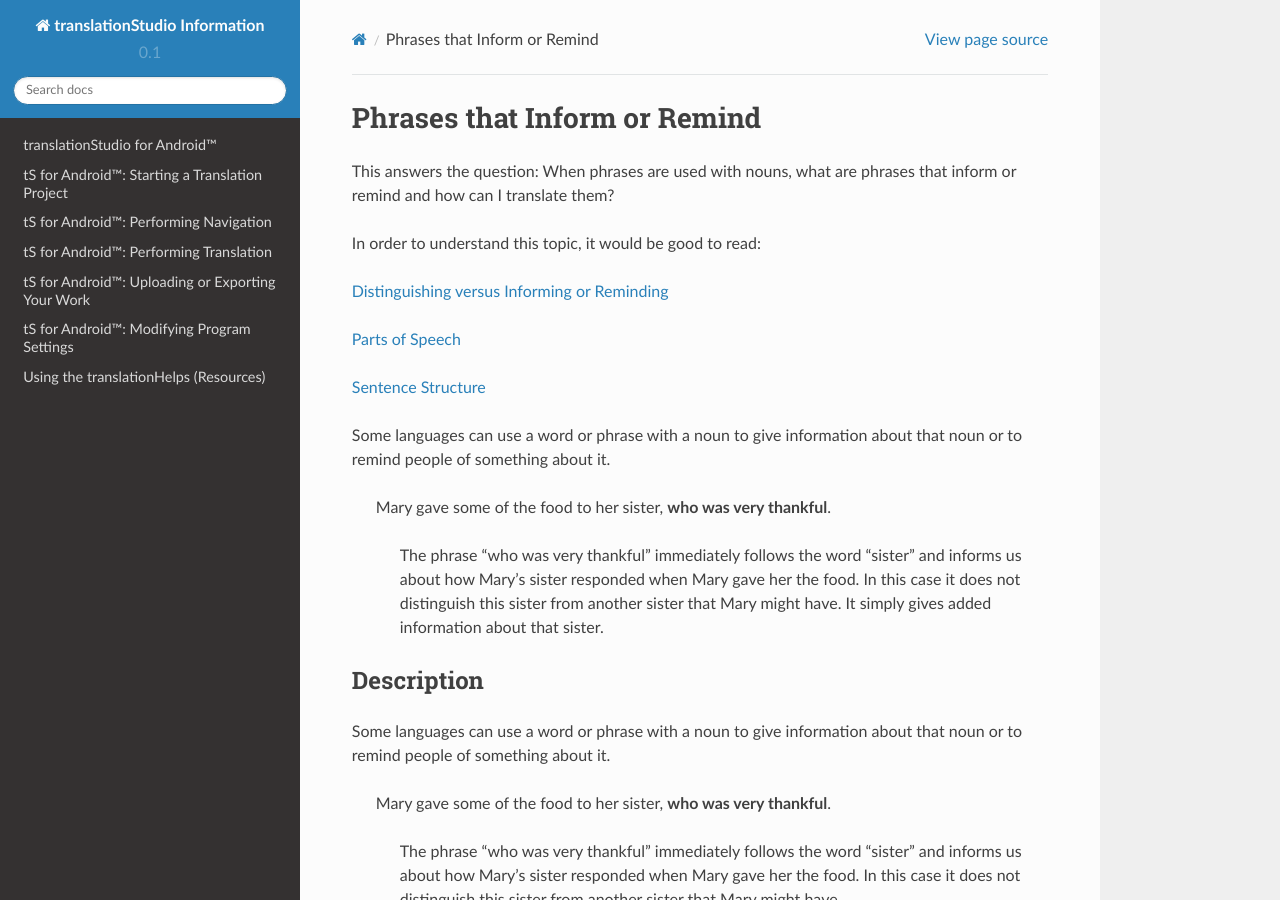
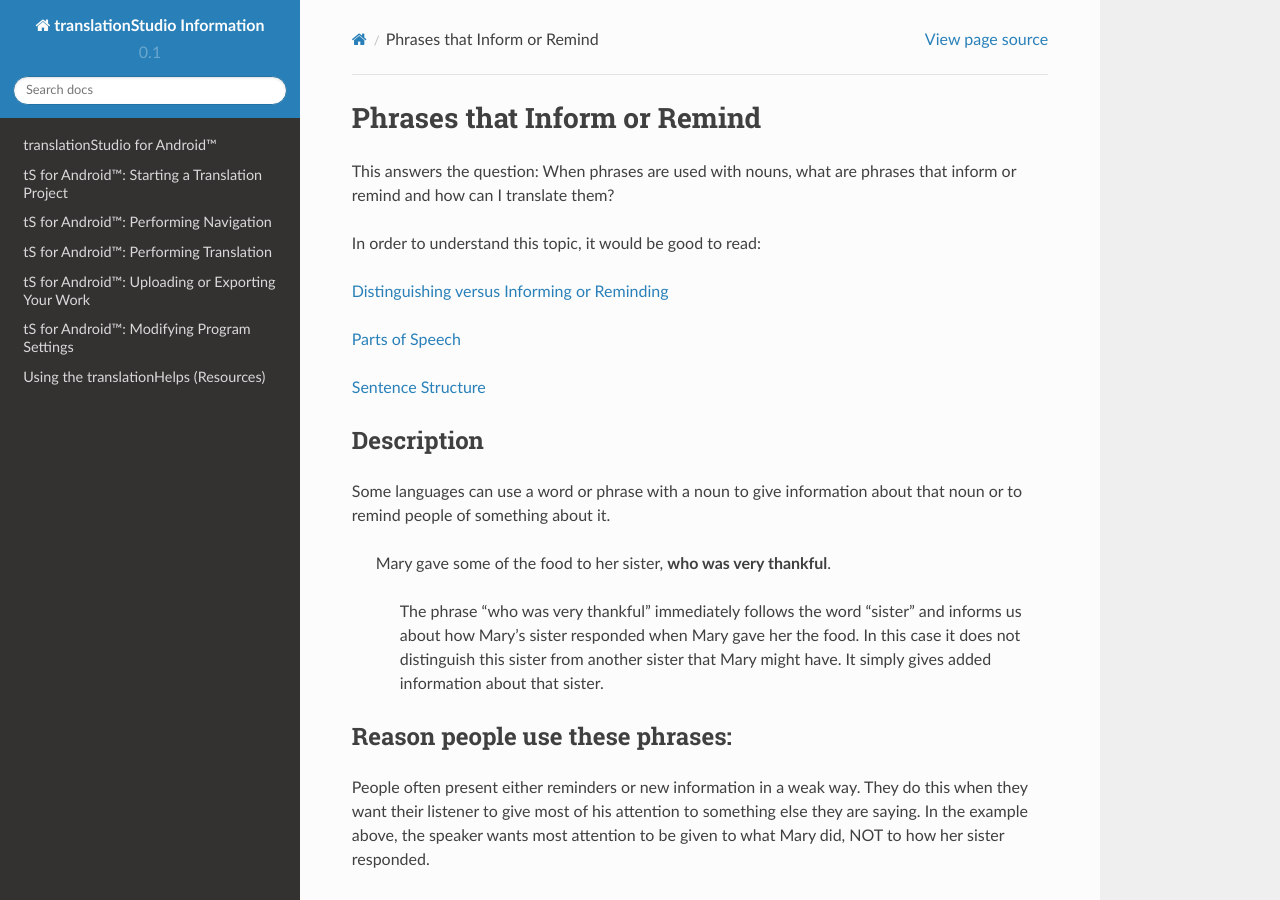
Before and after one commit to unfoldingWord-dev/translationStudio-Info, a Sphinx documentation site: the page built from docs/InformRemind.rst, in a window 1280 px wide and 900 px high. Built offline with Sphinx 7.4.7 and the Read the Docs theme 2.0.0, drawn with Linux system fonts in a browser that asks for light colours; pages that are not in the unit, such as notebooks, are missing from menus; some of the changed text lies outside the part shown.

Commit message:
Update InformRemind.rst

```diff
--- a/docs/InformRemind.rst
+++ b/docs/InformRemind.rst
@@ -11,12 +11,6 @@ In order to understand this topic, it would be good to read:
 
 `Sentence Structure <https://github.com/unfoldingWord-dev/translationStudio-Info/blob/master/docs/SentenceStructure.rst>`_
 
-Some languages can use a word or phrase with a noun to give information about that noun or to remind people of something about it.
-
-  Mary gave some of the food to her sister, **who was very thankful**.
-
-    The phrase "who was very thankful" immediately follows the word "sister" and informs us about how Mary's sister responded when Mary gave her the food. In this case it does not distinguish this sister from another sister that Mary might have. It simply gives added information about that sister.
-
 Description
 -----------
 
```
Also changed, not shown: other parts of docs/InformRemind.rst (+1 -1 lines).
